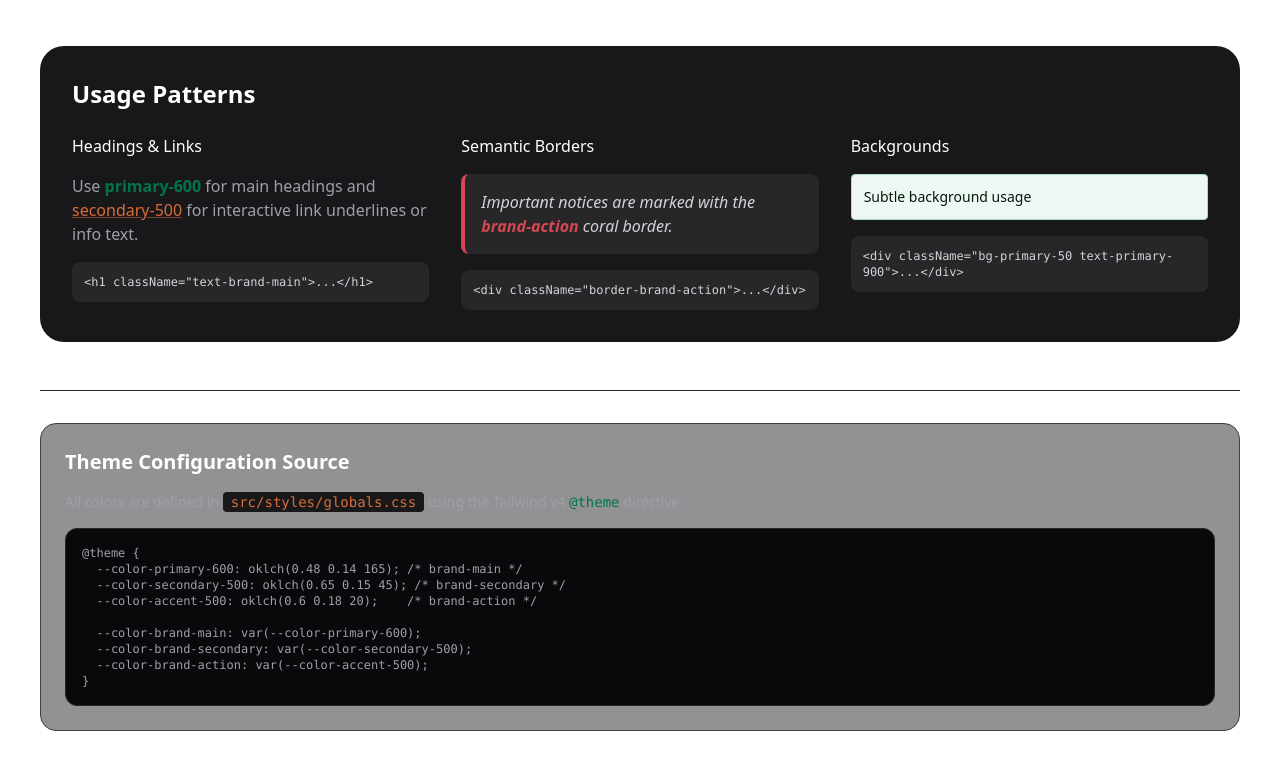
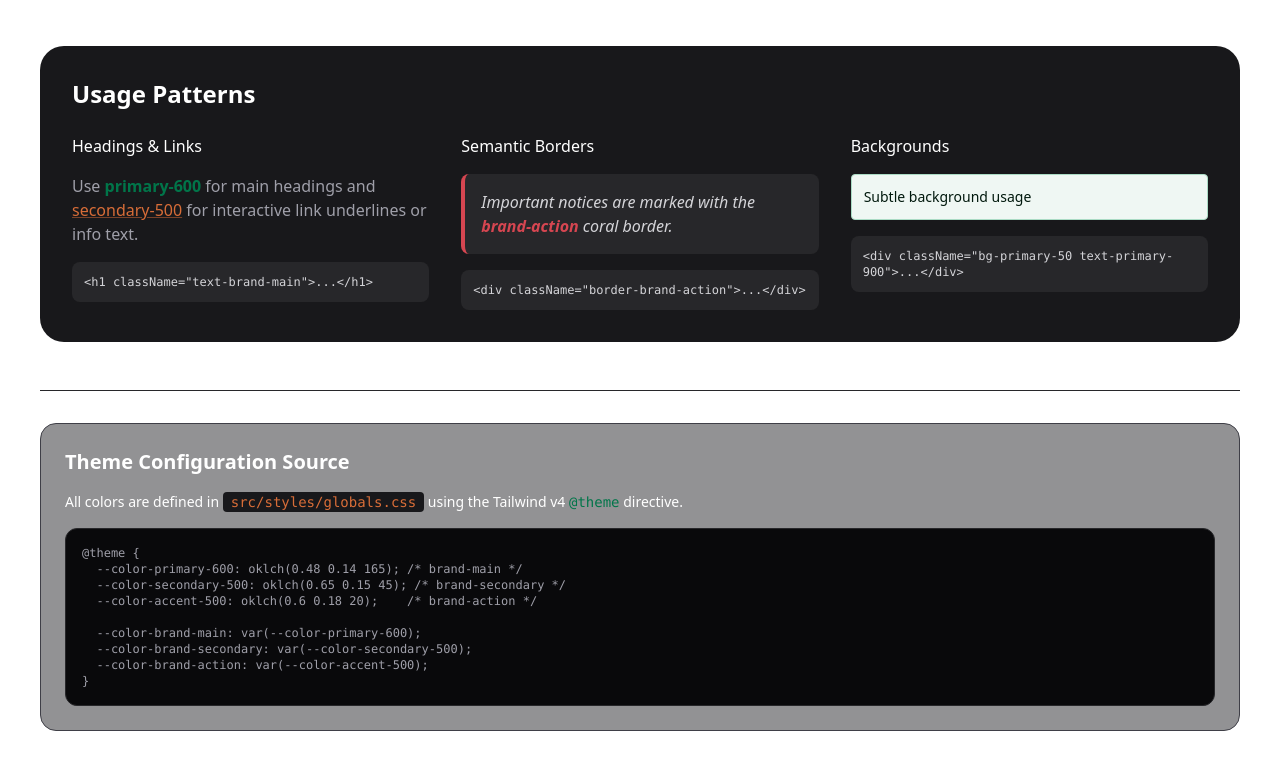
Before and after one commit to Hailemeskel-Getaneh/debo-Ethiopia, a React (Vite) app: page / in a window 1280 px wide. Shown: the part 484-1253 px from the top of the page. Built offline with nearby package versions, Linux system fonts and the light colour scheme.

Commit message:
update themetest style

```diff
--- a/src/features/ThemeTest.tsx
+++ b/src/features/ThemeTest.tsx
@@ -122,7 +122,7 @@
                     <h2 className="text-xl font-bold text-white flex items-center gap-2">
                         Theme Configuration Source
                     </h2>
-                    <p className="text-zinc-400 text-sm">
+                    <p className="text-white text-sm">
                         All colors are defined in <code className="text-brand-secondary bg-zinc-900 px-2 py-0.5 rounded">src/styles/globals.css</code> using the Tailwind v4 <code className="text-brand-main">@theme</code> directive.
                     </p>
                     <div className="bg-zinc-950 p-4 rounded-xl text-xs font-mono text-zinc-400 border border-zinc-800 overflow-x-auto">
```
